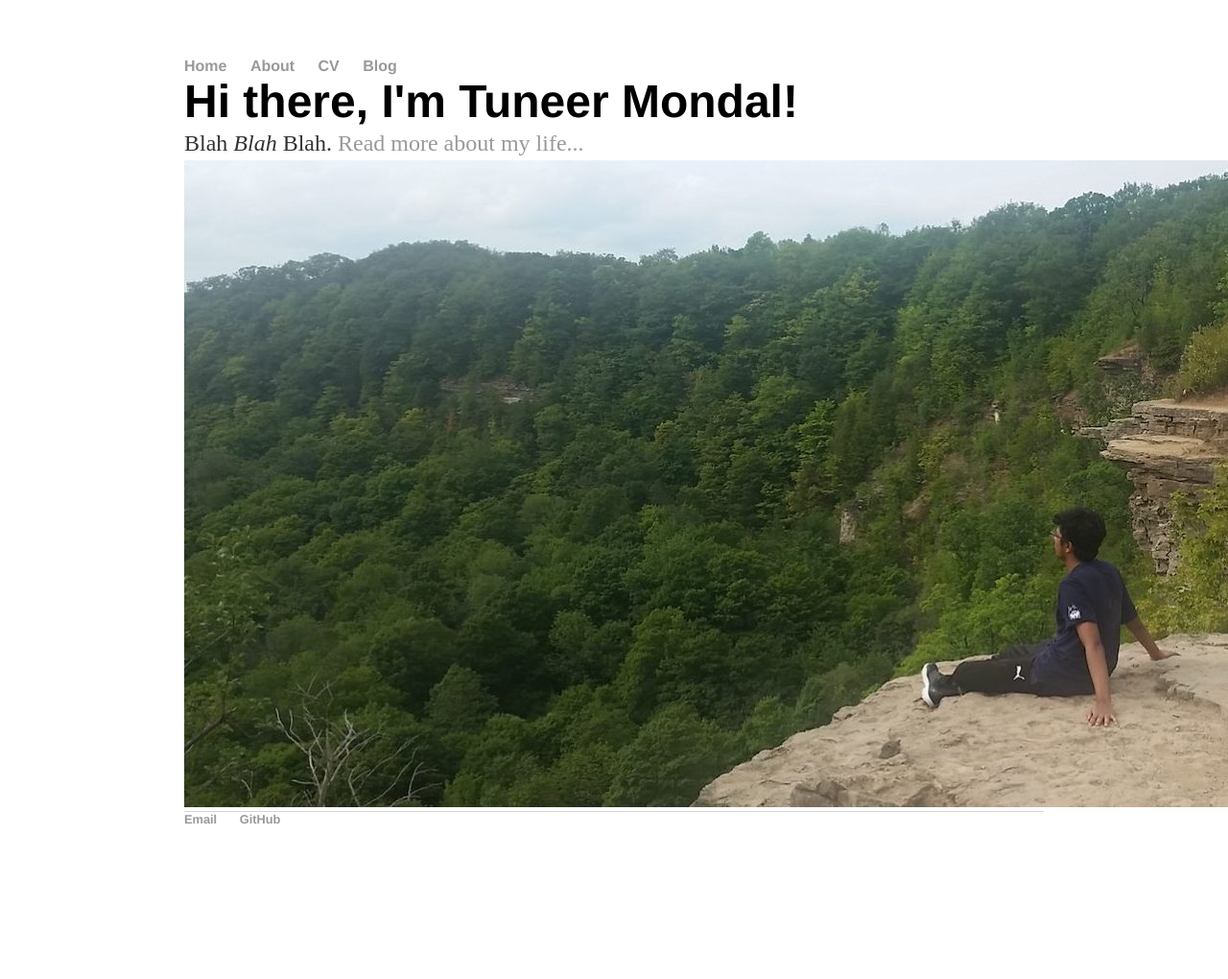
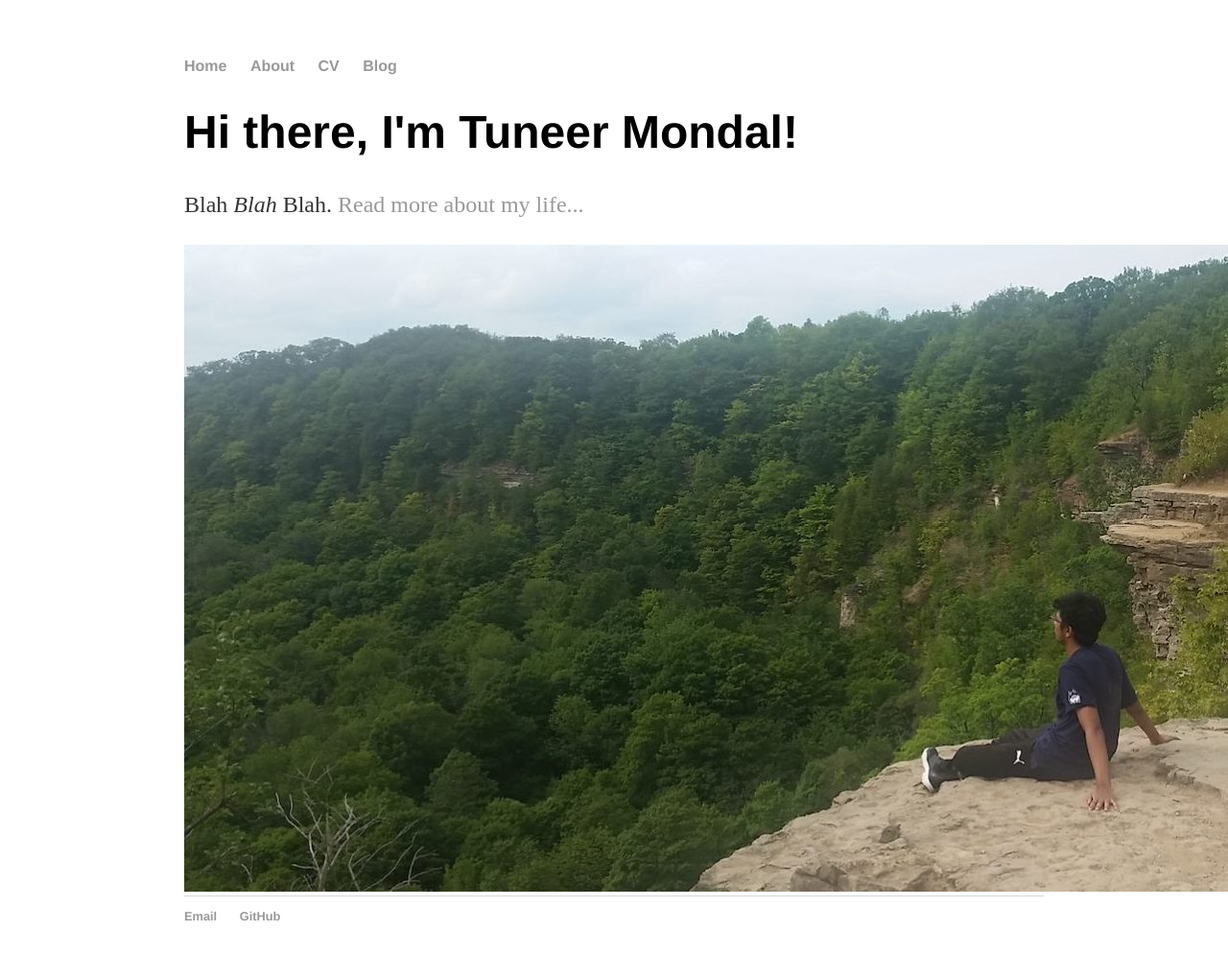
Before and after one commit to t-mondal/t-mondal.github.io, a Jekyll site: the page built from index.html, in a window 1280 px wide. Shown: the whole page at 96% size. Built offline with Jekyll 4.4.1, drawn with Linux system fonts in a browser that asks for light colours.

Commit message:
Update index.html

```diff
--- a/index.html
+++ b/index.html
@@ -14,8 +14,8 @@ title: Tuneer Mondal
 <head>
 <style>
   * {
-    padding: 0;
-    margin: 0;
+    padding: 20;
+    margin: 20;
   }
   .fit { /* set relative picture size */
     max-width: 100%;
```
